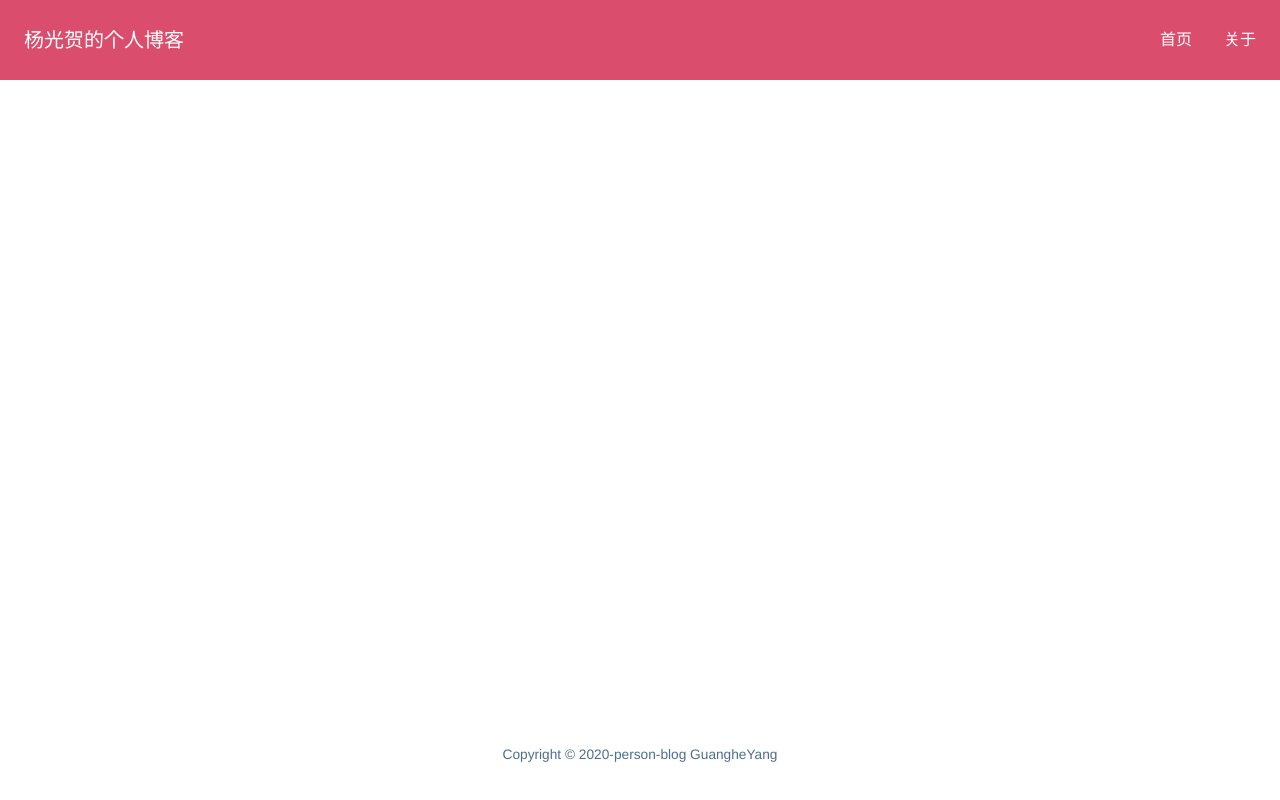
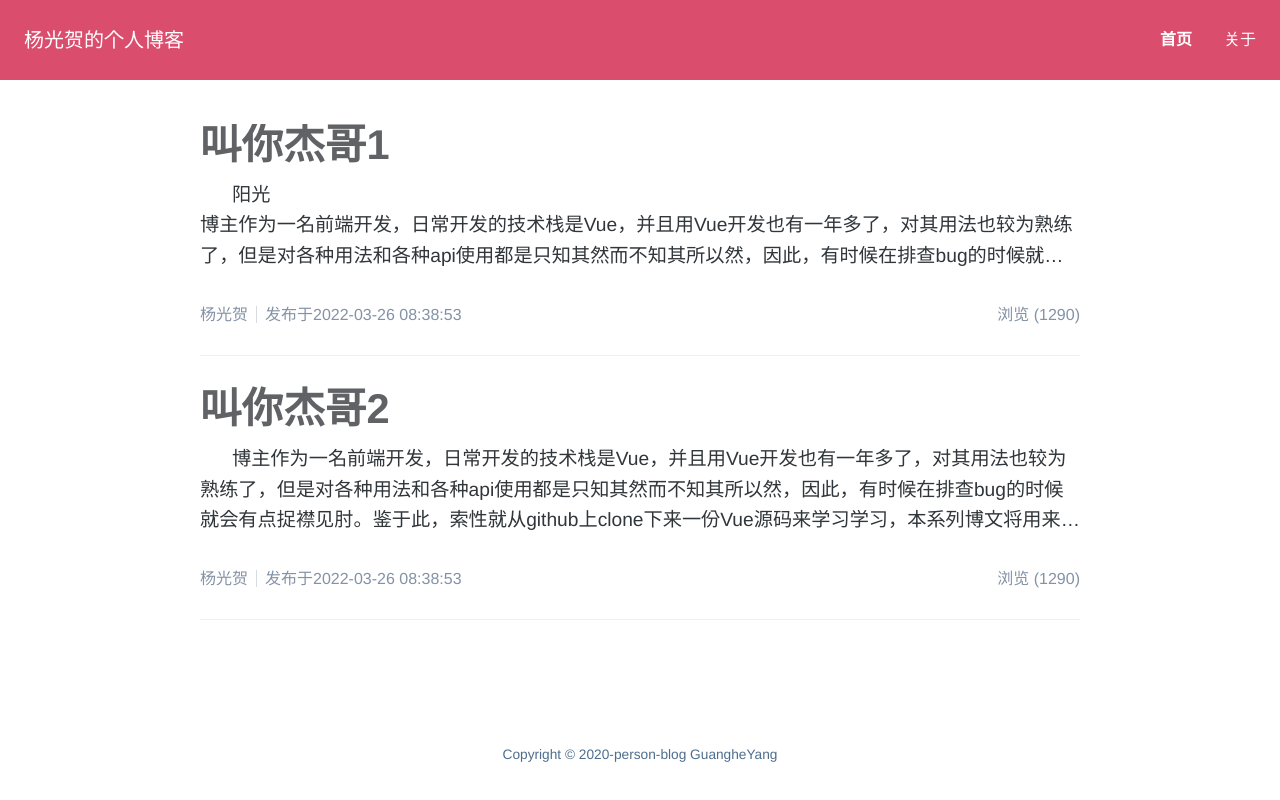
Before and after one commit to guangheyang/vue-element-blog, a Vue app: page /#/home in a window 1280 px wide. Built offline with nearby package versions, Linux system fonts and the light colour scheme.

Commit message:
添加nav动态数据

```diff
--- a/src/layout/components/Navigation.vue
+++ b/src/layout/components/Navigation.vue
@@ -8,21 +8,23 @@
       </el-col>
       <el-col :xs="18" :sm="18" :md="20" :lg="20" :xl="20">
         <div class="nav-list hidden-xs-only">
-          <template v-for="(path, index) in pathList">
-            <router-link :key="index" :to="path.path">{{ path.name }}</router-link>
+          <template v-for="(path, index) in handleRouter">
+            <router-link :key="index" :to="path.path">{{
+              path.meta.title
+            }}</router-link>
           </template>
         </div>
         <div class="unfold hidden-sm-and-up">
           <i class="el-icon-s-fold" @click="drawerChange" />
           <el-collapse-transition>
             <div class="menu" v-show="drawer">
-              <template v-for="(path, index) in pathList">
+              <template v-for="(path, index) in handleRouter">
                 <div
                   :key="index"
                   class="menu--item"
                   @click="clickMenuItem(path)"
                 >
-                  {{ path.name }}
+                  {{ path.meta.title }}
                 </div>
               </template>
             </div>
@@ -33,24 +35,36 @@
   </div>
 </template>
 <script>
-// import Monster from '@/components/Monster'
+import { routes } from "@/router/routes/index";
 export default {
   data() {
     return {
       drawer: false,
-      pathList: [
-        { name: "首页", path: "/", index: "1" },
-        { name: "关于", path: "/about", index: "2" },
-      ],
     };
+  },
+  computed: {
+    handleRouter() {
+      return routes.filter((r) => {
+        if (r.meta && r.meta.onlyTopShow) {
+          return {
+            path: r.path,
+            name: r.title,
+          };
+        }
+      });
+    },
   },
   methods: {
     drawerChange() {
       this.drawer = !this.drawer;
     },
-    clickMenuItem(path) {
-      this.$router.push({ path: path.path });
+    // 小尺寸时，点击icon路由跳转
+    clickMenuItem({ path }) {
+      if (this.$router.currentRoute.path === path) {
+        return this.drawerChange()
+      }
       this.drawerChange();
+      this.$router.push({ path });
     },
     handleOpen(key, keyPath) {
       console.log(key, keyPath);
--- a/src/router/router.js
+++ b/src/router/router.js
@@ -1,15 +1,8 @@
 import Vue from 'vue'
 import VueRouter from 'vue-router'
-import { route } from './routes/index'
-import Home from '@/views/Home'
+import { routes } from './routes/index'
 Vue.use(VueRouter)
 
-const routes = [{
-    path: '/',
-    component: Home
-  },
-  ...route
-]
 export default new VueRouter({
   routes,
   // mode: 'history',
--- a/src/router/routes/index.js
+++ b/src/router/routes/index.js
@@ -1,32 +1,52 @@
-export const route = [
+import Home from '@/views/Home'
+export const routes = [
+ {
+  path: '/',
+  redirect: '/home'
+ },
+ {
+  path: '/home',
+  meta: { onlyTopShow: true, title: '首页' },
+  component: Home
+ },
  {
   path: '/blog/:id',
   name: 'blog',
+  meta: { title: '博客页面' },
   component: () => import('@/views/Blog')
  },
  {
   path: '/editBlog',
   name: 'editBlog',
+  meta: { title: '编辑博客' },
   component: () => import('@/views/EditBlog')
  },
  {
   path: '/personDemo',
   name: 'personDemo',
+  meta: { title: '个人demo' },
   component: () => import('@/views/Activity')
  },
  {
   path: '/about',
   name: 'about',
+  meta: { onlyTopShow: true, title: '关于' },
   component: () => import('@/views/About')
  },
  {
   path: '/login',
   name: 'login',
+  meta: { title: '登录' },
   component: () => import('@/views/Login')
  },
  {
   path: '/register',
   name: 'Register',
+  meta: { title: '注册' },
   component: () => import('@/views/Register')
+ },
+ {
+  path: '*',
+  redirect: '/404'
  }
 ]
```
Lines whose indentation alone changed are shown as unchanged.
